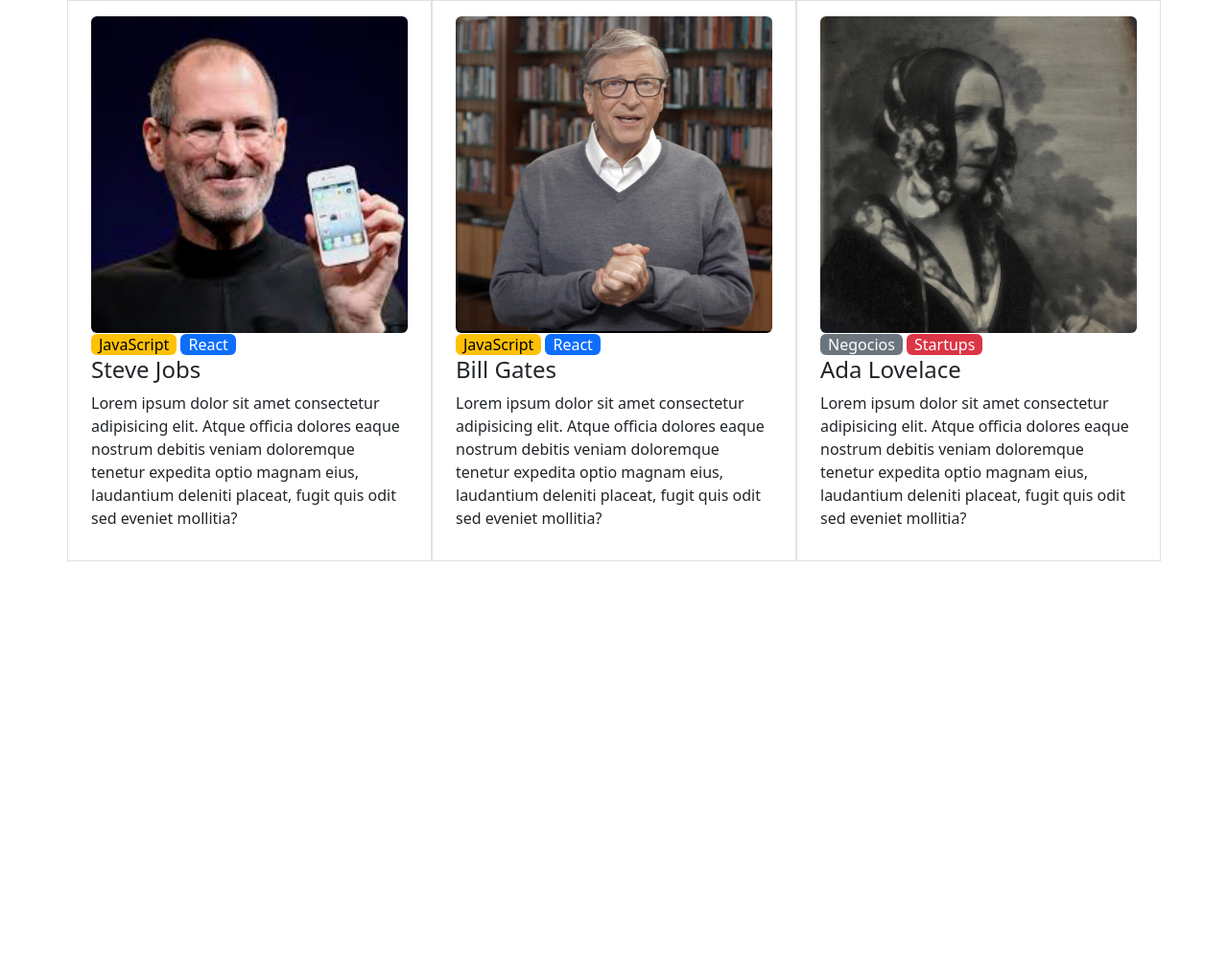
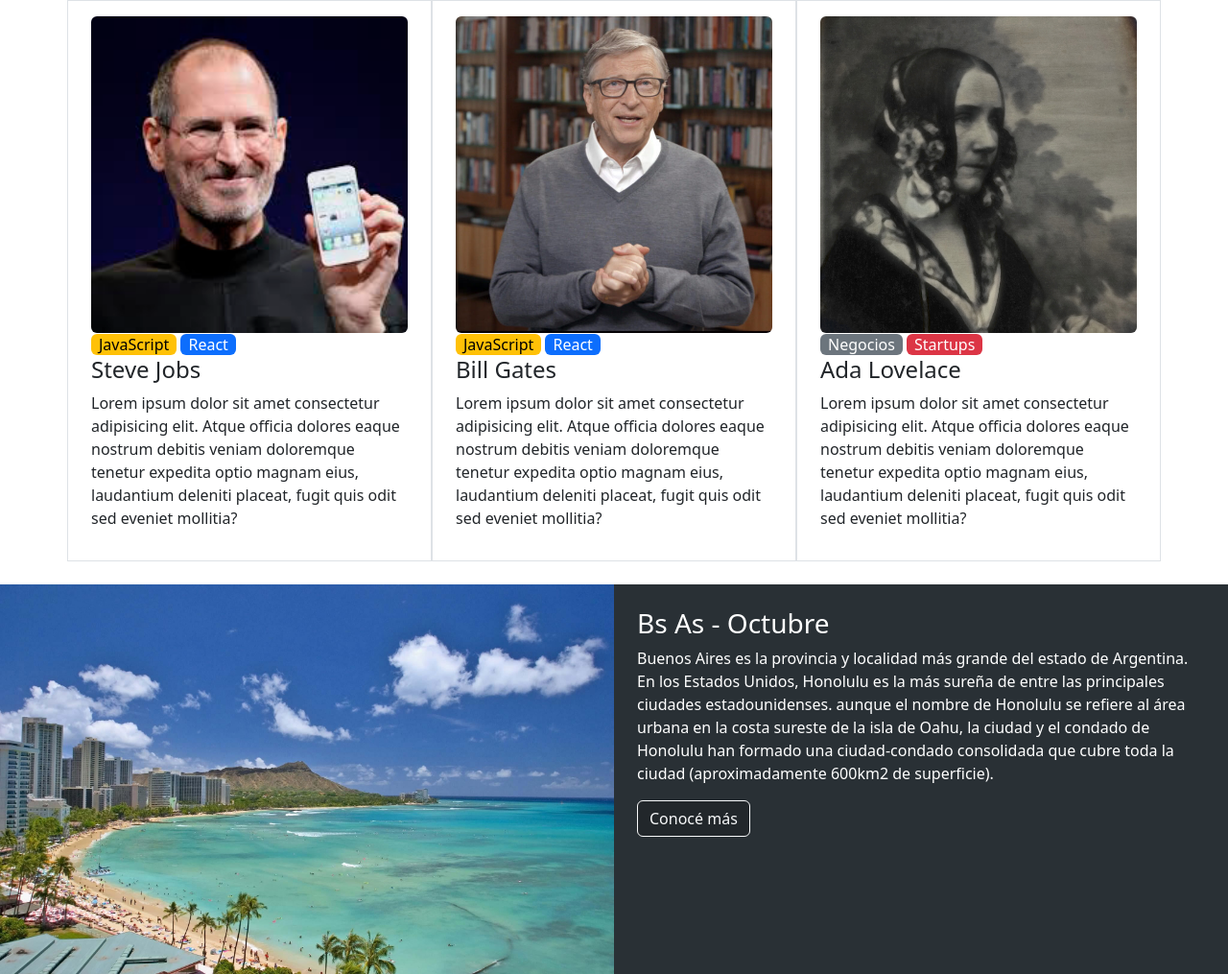
Before and after one commit to NicolasMali/CaC-Integrador, a plain HTML site: page index.html in a window 1280 px wide. Shown: the part 528-1543 px from the top of the page at 96% size. Before the commit the page ends 1113 px from the top, so only its background shows below. Drawn offline with nearby package versions, Linux system fonts and the light colour scheme.

Commit message:
Agregado Honolulu

```diff
--- a/Css/Style.css
+++ b/Css/Style.css
@@ -31,6 +31,10 @@
   margin-bottom: 1rem;
   padding-bottom: 1rem;}
 
+.contenedor2 {
+  background-color: #293035;
+}
+
 
 
 
--- a/index.html
+++ b/index.html
@@ -204,6 +204,24 @@
       </div>
     </div>
 
+  </br>
+
+    <div class="container-fluid contenedor2 m-0 p-0  row">
+      <img src="Img/honolulu.jpg" class="img-fluid col-12 col-md-6 p-0">
+      <div class="p-4 text-white  col-12 col-md-6 m-0">
+
+          <h3>Bs As - Octubre</h3>
+          <p class="d-inline-block">
+            Buenos Aires es la provincia y localidad más grande del estado de Argentina. En los Estados Unidos, Honolulu es la más sureña de entre las principales ciudades estadounidenses. aunque el nombre de Honolulu se refiere al área urbana en la costa sureste de la isla de Oahu, la ciudad y el condado de Honolulu han formado una ciudad-condado consolidada que cubre toda la ciudad (aproximadamente 600km2 de superficie).
+          </p>
+          <div class="container-fluid p-0">
+            <a class="bg-dark bg-opacity-75 btn btn-outline-light">Conocé más</a>
+
+          </div>
+
+      </div>
+    </div>
+
     <script
       src="https://cdn.jsdelivr.net/npm/bootstrap@5.3.0-alpha3/dist/js/bootstrap.bundle.min.js"
       integrity="sha384-ENjdO4Dr2bkBIFxQpeoTz1HIcje39Wm4jDKdf19U8gI4ddQ3GYNS7NTKfAdVQSZe"
```
